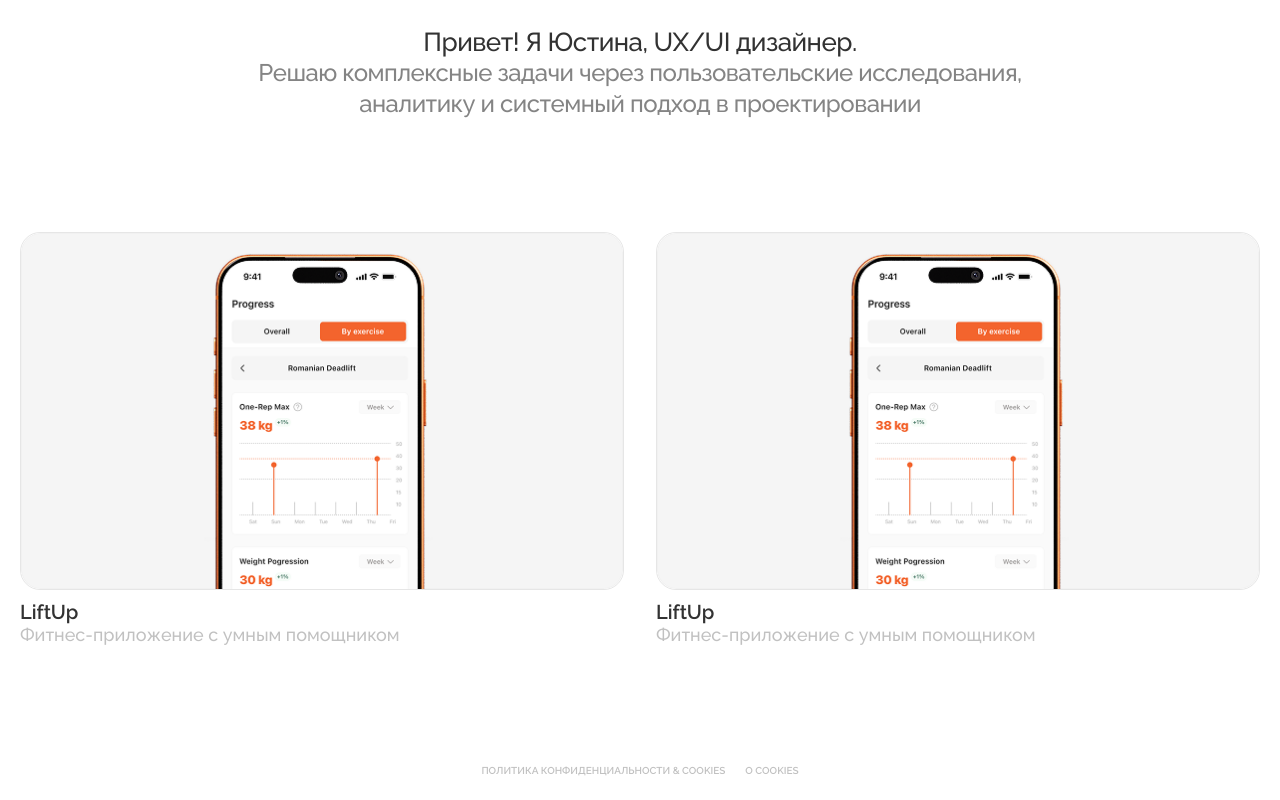
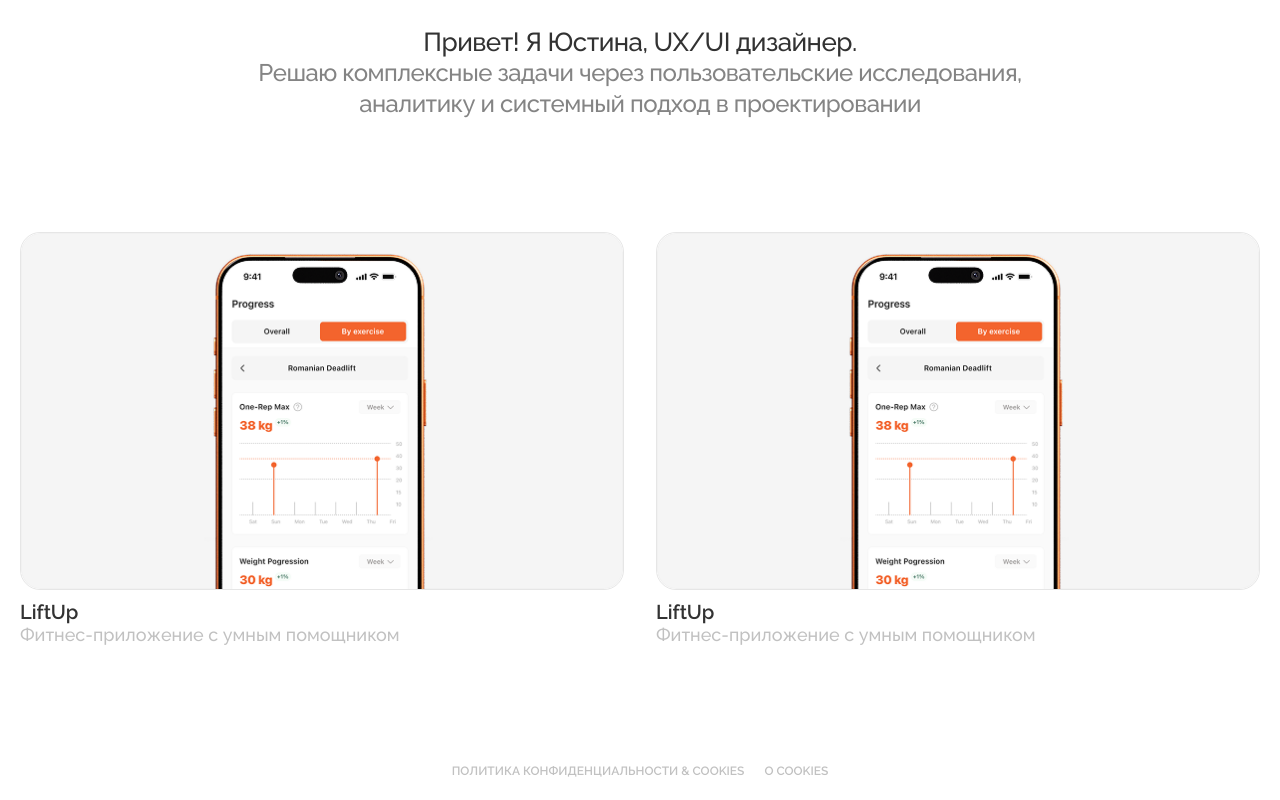
Before and after one commit to GrPugaguga/uxiustina, a Next.js app: page / in a window 1280 px wide. Shown: the part 190-990 px from the top of the page. Built offline with nearby package versions, Linux system fonts and the light colour scheme.

Commit message:
fix: small privacy fix

```diff
--- a/ui-kit/privacy/PrivacyAndCookies.tsx
+++ b/ui-kit/privacy/PrivacyAndCookies.tsx
@@ -1,10 +1,10 @@
 export default function PrivacyAndCookies() {
     return (
         <div className="flex gap-5">
-            <span className="text-[10px] sm:text-3 font-semibold leading-6.5 text-grey-txt-primary active:text-grey-txt-secondary cursor-pointer">
+            <span className="text-[10px] sm:text-[12px] font-semibold leading-6.5 text-grey-txt-primary active:text-grey-txt-secondary cursor-pointer">
                 ПОЛИТИКА КОНФИДЕНЦИАЛЬНОСТИ & COOKIES
             </span>
-            <span className="text-[10px] sm:text-3 font-semibold leading-6.5 text-grey-txt-primary active:text-grey-txt-secondary cursor-pointer">
+            <span className="text-[10px] sm:text-[12px] font-semibold leading-6.5 text-grey-txt-primary active:text-grey-txt-secondary cursor-pointer">
                 О COOKIES
             </span>
         </div>
```
